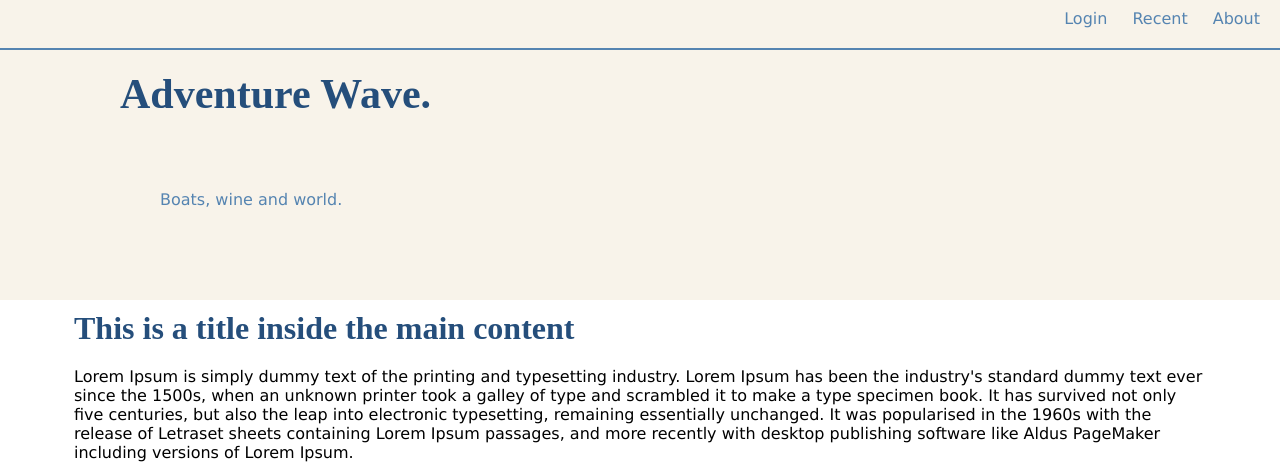
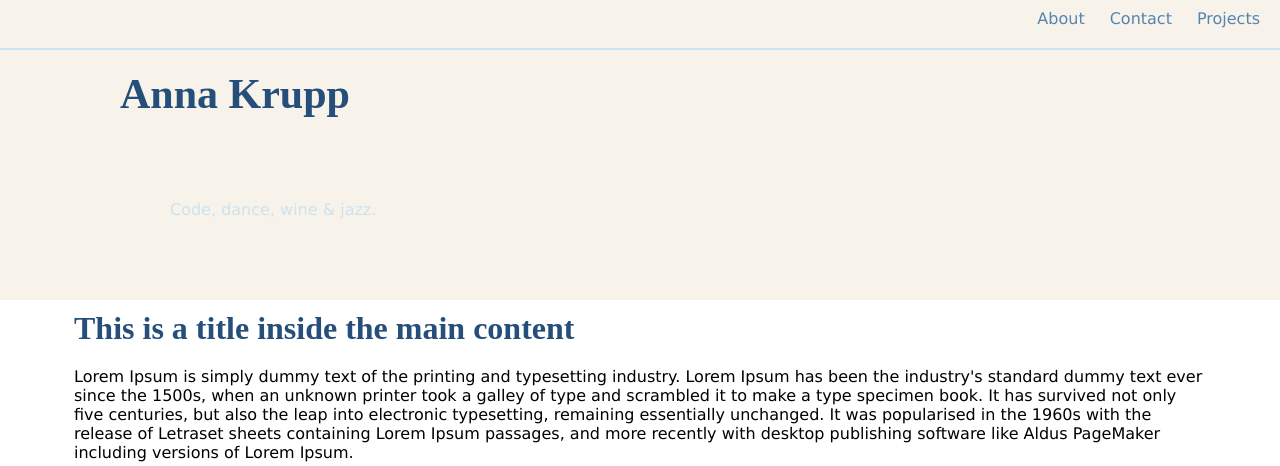
Before and after one commit to cherchezlafemme/cherchezlafemme-portfolio, a Django app: page / in a window 1280 px wide. Shown: the top 466 px of the page. Run offline with Django 3.2, Linux system fonts and the light colour scheme; some web fonts are replaced.

Commit message:
Add about, contact, projects routes. Basic app setup. Next is styling

```diff
--- a/collection/static/css/style.css
+++ b/collection/static/css/style.css
@@ -29,7 +29,7 @@
 	font-size: 42px;
 	position: absolute;
 	top: 50px;
-    width: 400px;
+    width: 480px;
     margin-left: 100px;
     padding: 20px;
     display: block;
@@ -43,7 +43,7 @@
 	padding: 20px;
 	top: 170px;
     width: 400px;
-    color: #5584b1;
+    color: #cbe2ef;
 }
 
 /*Navigation bar menu style*/
@@ -53,7 +53,7 @@
     top: 0;
     width: 100%;
     z-index: 100;
-    border-bottom: 2px solid #5584b1;
+    border-bottom: 2px solid #cbe2ef;
 }
 
 
--- a/collection/templates/index.html
+++ b/collection/templates/index.html
@@ -1,27 +1,6 @@
-{% load staticfiles %}
-<!DOCTYPE html>
-<html>
-<head>
-	<title>Adventure Wave</title>
-	<link rel="stylesheet" href="{% static 'css/style.css' %}"/>
-	<link rel="script" href="{% static 'js/script.js' %}" />
-</head>
-<body>
-	<header>
-		<div class="img-container">
-		</div>
-		<div id='header-wrap'>
-			<div id="nav-menu">
-		     	<ul>
-				    <li class='nav-menu-links'><a href="#" class="active">About</a></li>
-				    <li class='nav-menu-links'><a href="#">Recent</a></li>
-				    <li class='nav-menu-links'><a href="#">Login</a></li>
-		        </ul>
-	    	</div>
-		</div>
-		<h1 id="site-title">Adventure Wave.</h1>
-		<div id='scope-quote'>Boats, wine and world.</div>
-	</header>
+{% extends 'layouts/base.html' %}
+
+{% block content %}
 <div id='container'>
 	<h2>This is a title inside the main content</h2>
 
@@ -32,7 +11,5 @@
 	<p>Lorem Ipsum is simply dummy text of the printing and typesetting industry. Lorem Ipsum has been the industry's standard dummy text ever since the 1500s, when an unknown printer took a galley of type and scrambled it to make a type specimen book. It has survived not only five centuries, but also the leap into electronic typesetting, remaining essentially unchanged. It was popularised in the 1960s with the release of Letraset sheets containing Lorem Ipsum passages, and more recently with desktop publishing software like Aldus PageMaker including versions of Lorem Ipsum.</p>
 
 	<p>Lorem Ipsum is simply dummy text of the printing and typesetting industry. Lorem Ipsum has been the industry's standard dummy text ever since the 1500s, when an unknown printer took a galley of type and scrambled it to make a type specimen book. It has survived not only five centuries, but also the leap into electronic typesetting, remaining essentially unchanged. It was popularised in the 1960s with the release of Letraset sheets containing Lorem Ipsum passages, and more recently with desktop publishing software like Aldus PageMaker including versions of Lorem Ipsum.</p>
-
 </div>
-</body>
-</html>
+{% endblock %}
--- /dev/null
+++ b/collection/templates/layouts/base.html
@@ -0,0 +1,36 @@
+{% load staticfiles %}
+<!DOCTYPE html>
+<html>
+<head>
+	<title>
+	{% block title %}Cherchezlafemme{% endblock %}
+	</title>
+	<link rel="stylesheet" href="{% static 'css/style.css' %}"/>
+	<link rel="script" href="{% static 'js/script.js' %}" />
+</head>
+<body>
+
+	<header>
+	{% block header %}
+		<div class="img-container">
+		</div>
+		<div id='header-wrap'>
+			<div id="nav-menu">
+		     	<ul>
+				    <li class='nav-menu-links'><a href="{% url 'projects' %}" class="active">Projects</a></li>
+				    <li class='nav-menu-links'><a href="{% url 'contact' %}">Contact</a></li>
+				    <li class='nav-menu-links'><a href="{% url 'about' %}">About</a></li>
+		        </ul>
+	    	</div>
+		</div>
+		<h1 id="site-title">Anna Krupp</h1>
+		<div id='scope-quote'>
+			<p>Code, dance, wine & jazz.</p>
+		</div>
+	{% endblock %}
+	</header>
+
+	{% block content %}{% endblock %}
+	{% block footer %}{% endblock %}
+	</body>
+</html>
--- a/hellowebapp/urls.py
+++ b/hellowebapp/urls.py
@@ -15,8 +15,18 @@ Including another URLconf
 """
 from django.conf.urls import url
 from django.contrib import admin
+from django.views.generic import TemplateView
 
 urlpatterns = [
 	url(r'^$', 'collection.views.index', name='home'),
+    url(r'^about',
+    	TemplateView.as_view(template_name='about.html'),
+    	name='about'),
+    url(r'^contact',
+    	TemplateView.as_view(template_name='contact.html'),
+    	name='contact'),
+    url(r'^projects',
+    	TemplateView.as_view(template_name='projects.html'),
+    	name='projects'),
     url(r'^admin/', admin.site.urls),
 ]
```
Also changed, not shown: collection/templates/about.html (added, +10 -0 lines), collection/templates/contact.html (added, +10 -0 lines), collection/templates/projects.html (added, +11 -0 lines). Lines whose indentation alone changed are shown as unchanged.
